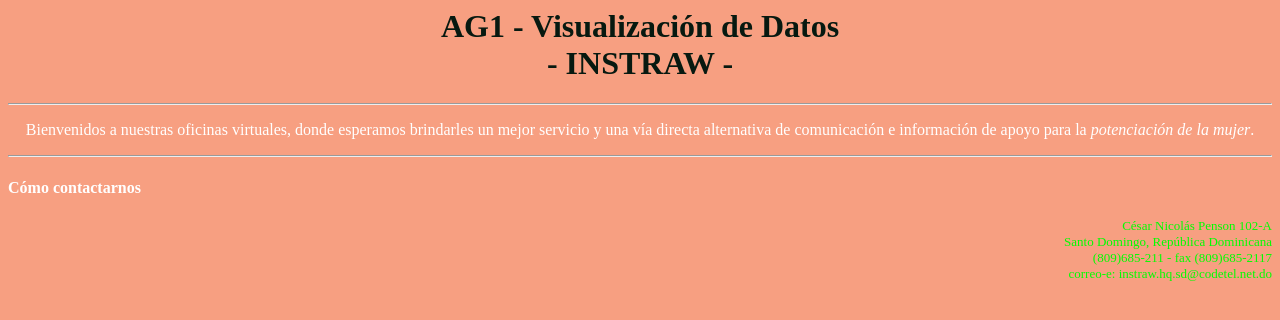
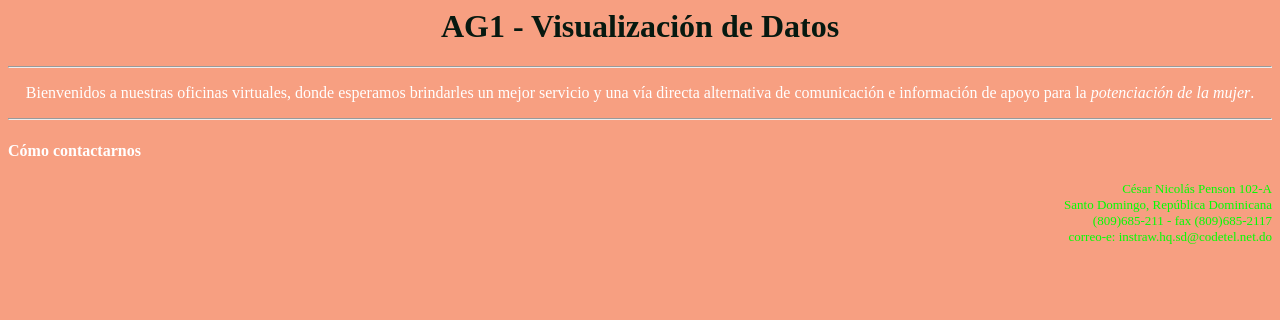
Before and after one commit to paualba2019/07MBIG-Visualizacion-Actividades-Guiadas, a website: page index.html in a window 1280 px wide. Drawn offline with Linux system fonts and the light colour scheme.

Commit message:
1 file modified

```diff
--- a/index.html
+++ b/index.html
@@ -10,7 +10,6 @@
 
 <h1 align=center>
 <font color=#071910> AG1 - Visualización de Datos<br>
-- INSTRAW -
 </font>
 </h1>
 
```
